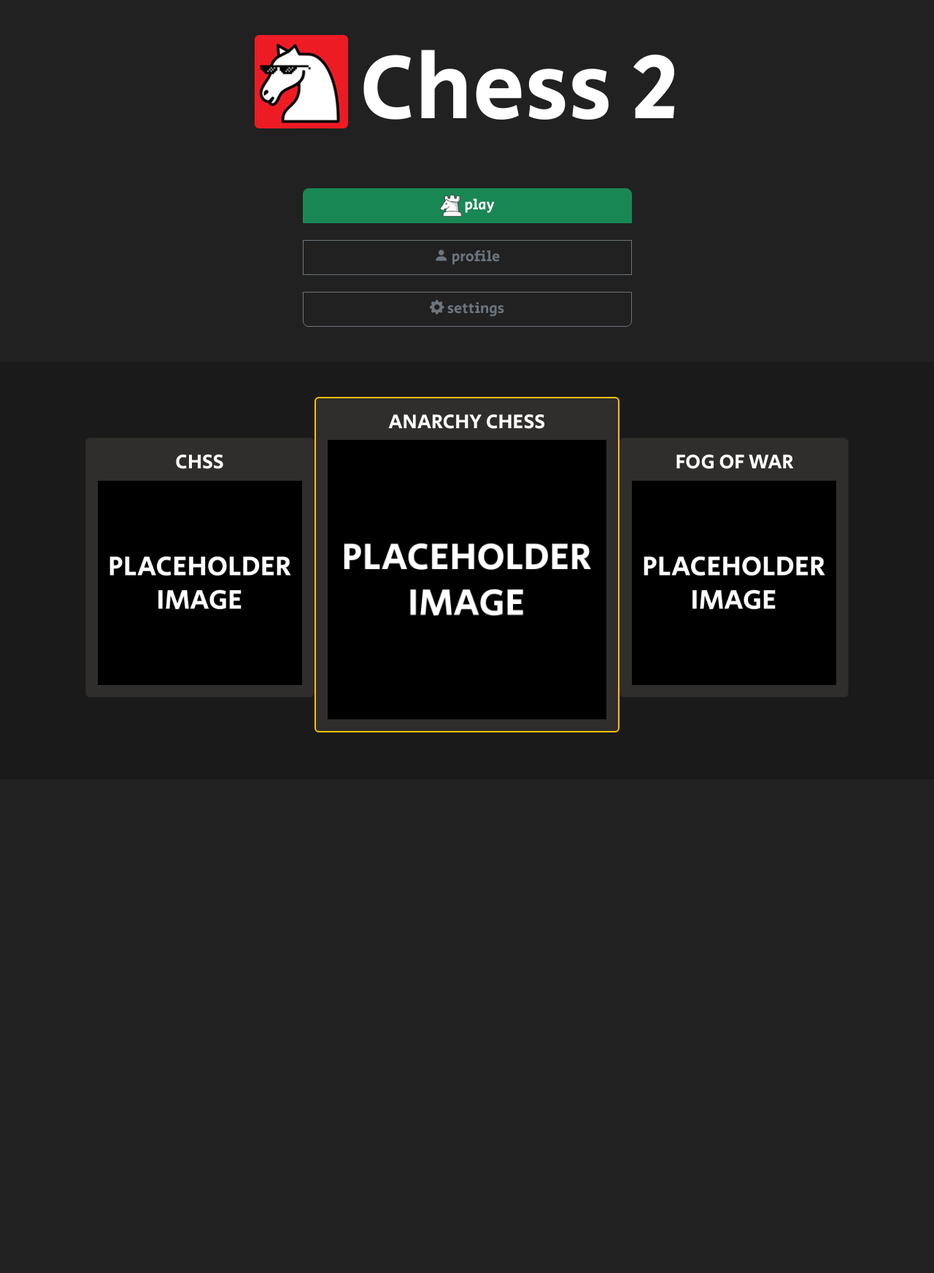
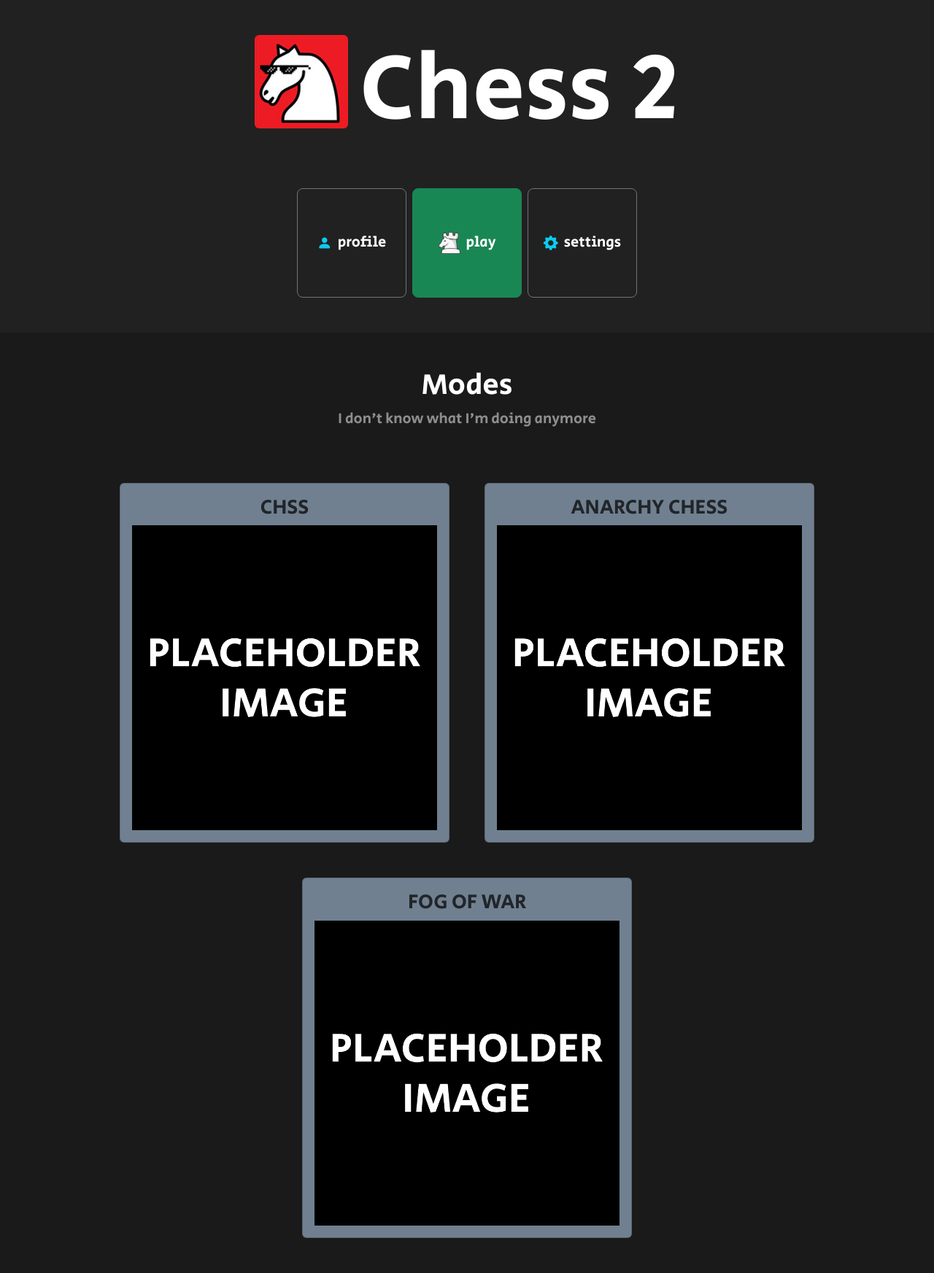
Before and after one commit to YishaiYosifov/chess2-backend, a Flask app: template frontend/templates/index-authorized.html in a window 1280 px wide. Shown: the part 60-1805 px from the top of the page at 73% size. Before the commit the page ends 1064 px from the top, so only its background shows below. Run offline with Flask 3, Linux system fonts and the light colour scheme; the template is opened without the code that fills it, so the values that code supplies are empty; parts of the project's set-up code (start-up, migrations or seed data) failed here and were passed over; some libraries are stand-ins or nearby versions.

Commit message:
Improved authorized index page

```diff
--- a/frontend/templates/index-authorized.html
+++ b/frontend/templates/index-authorized.html
@@ -21,6 +21,7 @@
         <!-- Local Imports -->
         <link href="static/css/logo.css" rel="stylesheet">
         <link href="static/css/main.css" rel="stylesheet">
+        <link href="static/css/index-auth.css" rel="stylesheet">
 
         <script src="static/javascript/addons.js" alert="{{alert}}"></script>
         <script src="static/javascript/active-socketio.js"></script>
@@ -34,19 +35,45 @@
                 </div>
             </div>
 
-            <div class="row mt-5 justify-content-center">
+            <div class="row mt-5 justify-content-center" id="buttons-desktop">
+                <a href="/profile" class="btn btn-lg btn-outline-secondary col-3 d-flex align-items-center justify-content-center text-white" style="height: 150px; width: 150px">
+                    <i class="bi bi-person-fill text-info" style="position: relative; top: 2%;"></i>
+                    <span class="ms-2">profile</span>
+                </a>
+                <a href="/play" class="btn btn-lg btn-success col-3 ms-2 d-flex align-items-center justify-content-center" style="height: 150px; width: 150px">
+                    <img src="/static/assets/pieces/white_knook.png" style="width: 30px; height: 30px;">
+                    <span class="ms-2">play</span>
+                </a>
+                <a href="/play" class="btn btn-lg btn-outline-secondary col-3 ms-2 offset-1 d-flex align-items-center justify-content-center text-white" style="height: 150px; width: 150px">
+                    <i class="bi bi-gear-fill text-info" style="position: relative; top: 2%;"></i>
+                    <span class="ms-2">settings</span>
+                </a>
+            </div>
+            <div class="row mt-5 justify-content-center" id="buttons-mobile">
                 <div class="btn-group-vertical col-xl-5 col-lg-8 col-11" role="group">
-                    <a class="btn btn-lg btn-success mb-4" href="/play"><img src="/static/assets/pieces/white_knook.png" style="width: 30px; height: 30px;"> play</a>
-                    <a class="btn btn-lg btn-outline-secondary mb-4" href="/user"><i class="bi bi-person-fill"></i> profile</a>
-                    <a class="btn btn-lg btn-outline-secondary" href="/settings"><i class="bi bi-gear-fill"></i> settings</a>
+                    <a class="btn btn-lg btn-outline-secondary mb-3 text-white" href="/user">
+                        <i class="bi bi-person-fill text-info" style="position: relative; top: 6%;"></i>
+                        <span class="ms-1">profile</span>
+                    </a>
+                    <a class="btn btn-lg btn-success mb-3" href="/play">
+                        <img src="/static/assets/pieces/white_knook.png" style="width: 30px; height: 30px;"> play
+                    </a>
+                    <a class="btn btn-lg btn-outline-secondary text-white" href="/settings">
+                        <i class="bi bi-gear-fill text-info" style="position: relative; top: 3%;"></i>
+                        <span class="ms-1">settings</span>
+                    </a>
                 </div>
             </div>
         </div>
 
         <div class="container-fluid pb-5" style="background-color: #1a1a1a;">
-            <div class="row mt-5 pt-5 align-items-center justify-content-center g-0 mx-auto">
-                <div class="col-8 col-md-3 mb-2" style="max-width: 369px; max-height: 410px;">
-                    <div class="card text-white mx-auto">
+            <div class="row mt-5 pt-5 text-center text-white">
+                <h1>Modes</h1>
+                <p class="lead text-white-50">I don't know what I'm doing anymore</p>
+            </div>
+            <div class="row mt-2 align-items-center justify-content-center g-5 mx-auto" id="modes">
+                <div>
+                    <div class="card text-dark mx-auto">
                         <div class="card-body text-center">
                             <h3 class="card-title">CHSS</h3>
                             <img src="/static/assets/placeholder.png" class="w-100">
@@ -54,8 +81,8 @@
                     </div>
                 </div>
 
-                <div class="col-9 col-md-4 mb-3" style="max-width: 500px; max-height: 530px;">
-                    <div class="card border-warning border-2 text-white mx-auto">
+                <div>
+                    <div class="card text-dark mx-auto">
                         <div class="card-body text-center">
                             <h3 class="card-title">ANARCHY CHESS</h3>
                             <img src="/static/assets/placeholder.png" class="w-100">
@@ -63,8 +90,8 @@
                     </div>
                 </div>
 
-                <div class="col-8 col-md-3 mb-2" style="max-width: 369px; max-height: 410px;">
-                    <div class="card text-white mx-auto">
+                <div>
+                    <div class="card text-dark mx-auto">
                         <div class="card-body text-center">
                             <h3 class="card-title">FOG OF WAR</h3>
                             <img src="/static/assets/placeholder.png" class="w-100">
--- /dev/null
+++ b/static/css/index-auth.css
@@ -0,0 +1,21 @@
+#modes > div {
+    width: 100%;
+
+    max-width: 500px;
+    max-height: 530px;
+
+    min-width: 320px;
+    min-height: 360px;
+}
+
+#modes .card { background-color:slategrey; }
+
+@media (max-width: 480px) {
+    #buttons-desktop { display: none; }
+    #buttons-mobile { display: flex; }
+}
+
+@media (min-width: 480px) {
+    #buttons-desktop { display: flex; }
+    #buttons-mobile { display: none; }
+}
```
